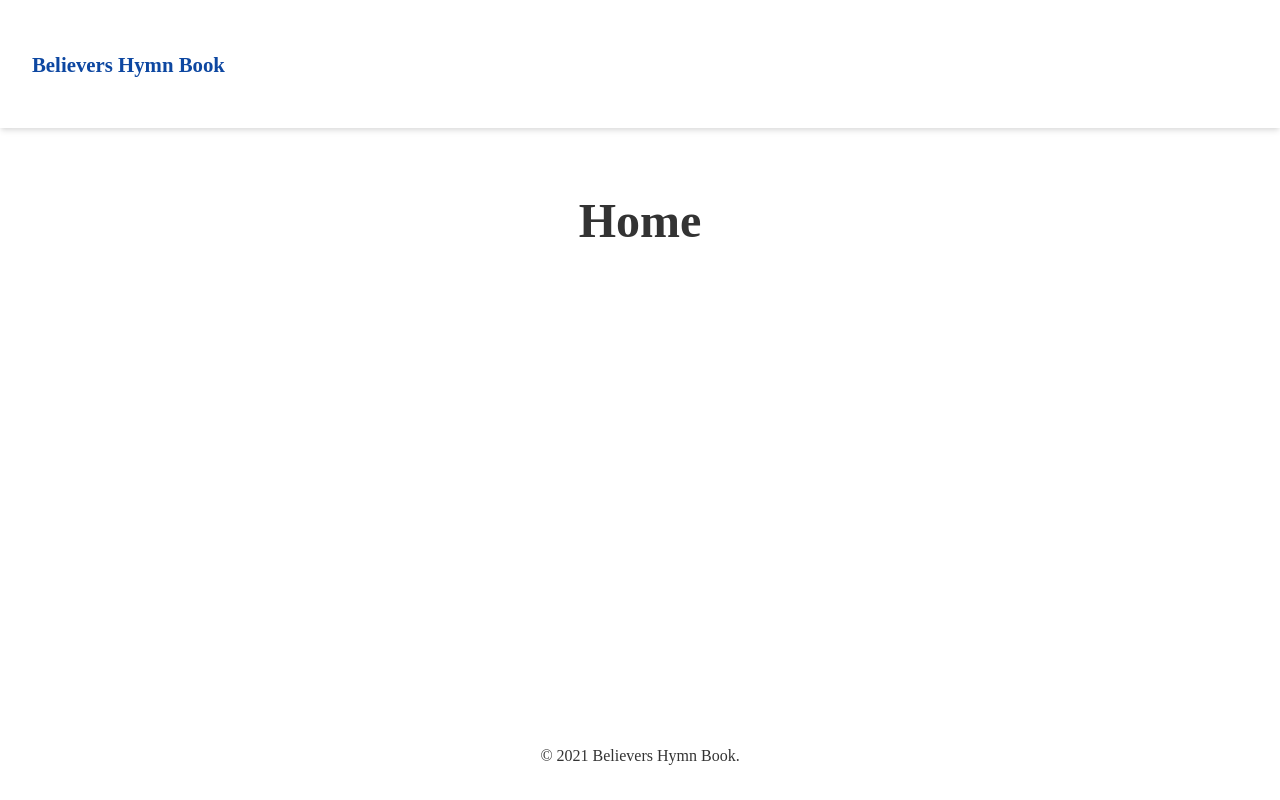
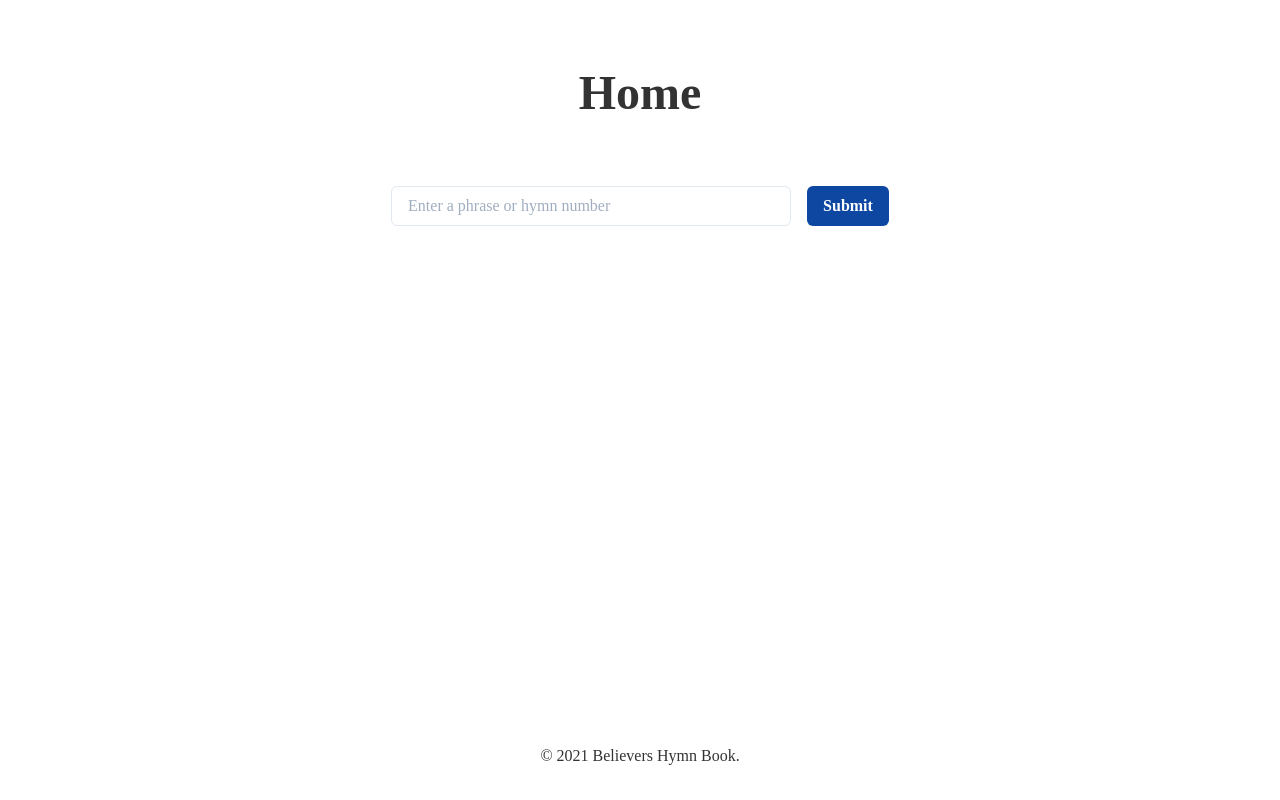
Before and after one commit to fillingthemoon/bhb, a Next.js app: page / in a window 1280 px wide. Built offline with nearby package versions, Linux system fonts and the light colour scheme.

Commit message:
hide navbar

```diff
--- a/components/layout.js
+++ b/components/layout.js
@@ -6,7 +6,7 @@ import { Flex, Container } from '@chakra-ui/react'
 const Layout = (props) => {
   return (
     <Flex minHeight="100vh" flexDirection="column">
-      <NavBar />
+      {/* <NavBar /> */}
       <Container maxW="container.xl" flexGrow="1" mb={20} mt={16}>
         {props.children}
       </Container>
--- a/components/navbar.js
+++ b/components/navbar.js
@@ -18,18 +18,18 @@ import {
 import { HamburgerIcon, CloseIcon } from '@chakra-ui/icons'
 
 const links = [
-  // {
-  //   name: 'Home',
-  //   href: '/',
-  // },
-  // {
-  //   name: 'Menu Item',
-  //   href: '/menu-item',
-  //   submenu: [
-  //     { name: 'Submenu Item 1', href: '/submenu-item-1' },
-  //     { name: 'Submenu Item 2?', href: '/submenu-item-2' },
-  //   ],
-  // },
+  {
+    name: 'Home',
+    href: '/',
+  },
+  {
+    name: 'Menu Item',
+    href: '/menu-item',
+    submenu: [
+      { name: 'Submenu Item 1', href: '/submenu-item-1' },
+      { name: 'Submenu Item 2?', href: '/submenu-item-2' },
+    ],
+  },
 ]
 
 const NavBar = () => {
--- a/pages/index.js
+++ b/pages/index.js
@@ -1,15 +1,39 @@
 import Head from 'next/head'
-import { Container, Heading, Stack } from '@chakra-ui/react'
+import {
+  Container,
+  Heading,
+  Stack,
+  Flex,
+  Input,
+  Button,
+} from '@chakra-ui/react'
 
 const Home = () => {
+  const onSubmit = (values) => {
+    return new Promise((resolve) => {
+      setTimeout(() => {
+        alert(JSON.stringify(values, null, 2))
+        resolve()
+      }, 3000)
+    })
+  }
+
   return (
     <Container maxW="container.md">
       <Head>
         <title>Believers Hymn Book</title>
       </Head>
-      <Heading textAlign='center' mb="16" fontSize="3rem">
+      <Heading textAlign="center" mb="16" fontSize="3rem">
         Home
       </Heading>
+      <form>
+        <Flex justify="center">
+          <Input maxW='400px' placeholder="Enter a phrase or hymn number" />
+          <Button ml={4} colorScheme="primary" type="submit">
+            Submit
+          </Button>
+        </Flex>
+      </form>
       <Stack
         fontSize="lg"
         spacing={8}
```
